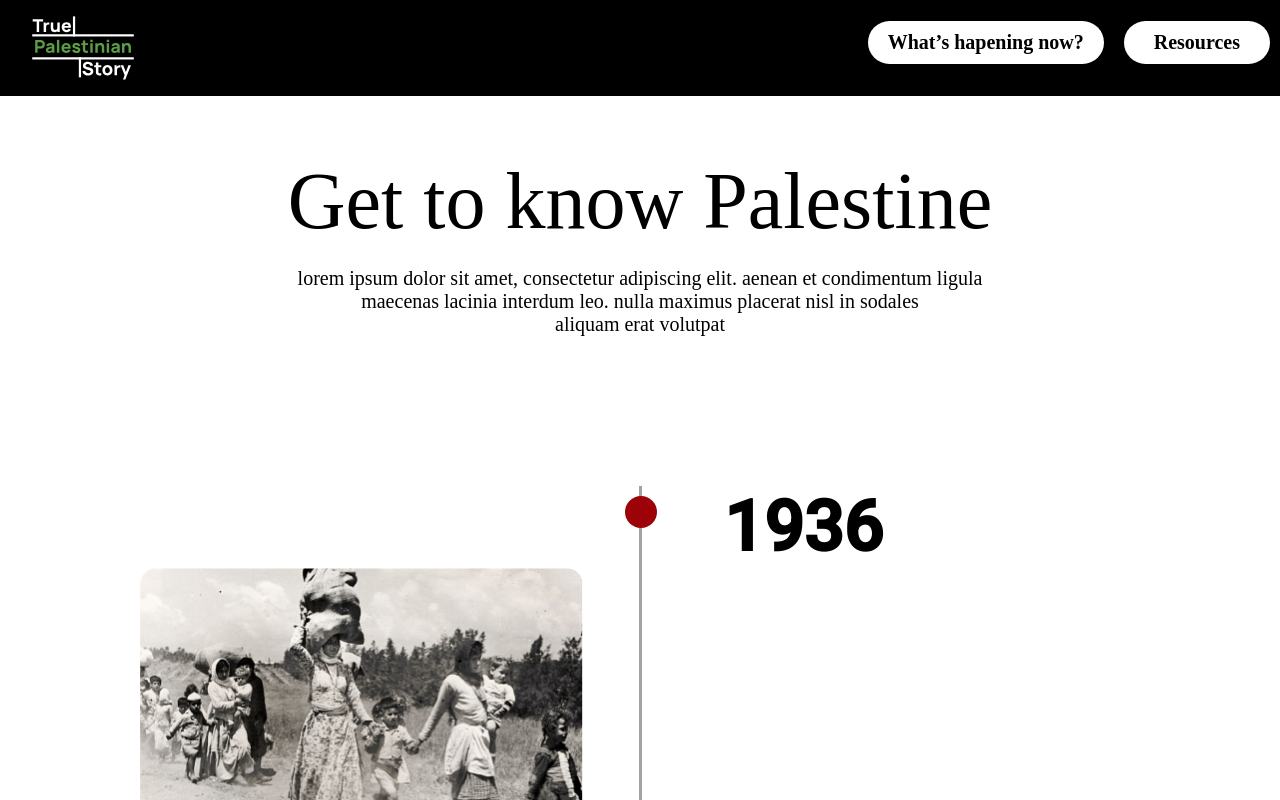
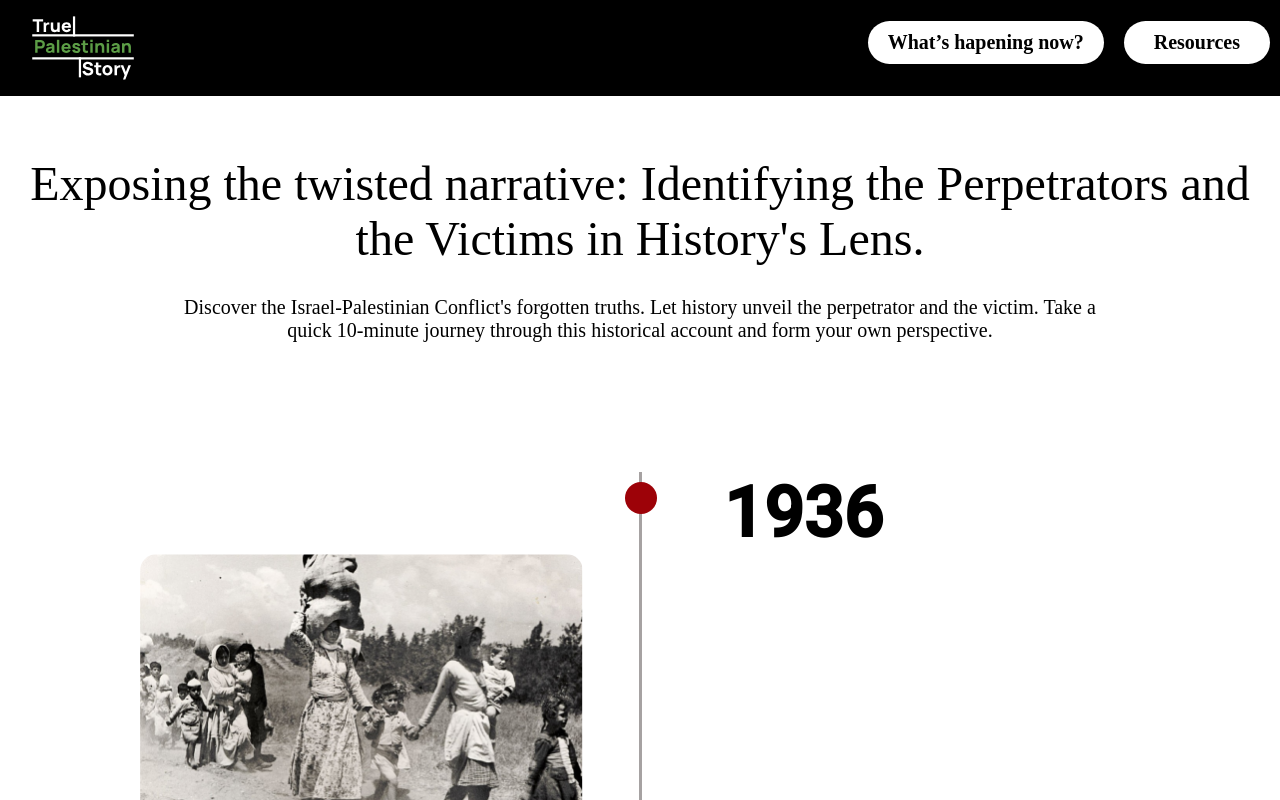
Before and after one commit to AbduallahBarmu/HackForGaza, an Angular app: page /home in a window 1280 px wide. Shown: the top 800 px of the page. Built offline with nearby package versions, Linux system fonts and the light colour scheme.

Commit message:
add title and description

```diff
--- a/src/app/home/hero/hero.component.css
+++ b/src/app/home/hero/hero.component.css
@@ -4,7 +4,6 @@
   justify-content: center;
   align-items: center;
   margin: 60px 0px 30px 0px;
-  /* border: solid 1px #000; */
   border-radius: 7px;
   padding: 0;
 }
@@ -13,13 +12,16 @@
   color: #000;
   text-align: center;
   font-family: Gothic;
-  font-size: 5rem;
+  font-size: 3rem;
   font-style: normal;
   font-weight: 400;
   line-height: normal;
 }
 
 .desc {
+  width: 75%;
+  margin: 0 auto;
+  margin-top: 30px;
   color: #000;
   text-align: center;
   font-family: Montserrat;
@@ -27,5 +29,4 @@
   font-style: normal;
   font-weight: 400;
   line-height: normal;
-  text-transform: lowercase;
 }
--- a/src/app/home/hero/hero.component.html
+++ b/src/app/home/hero/hero.component.html
@@ -1,15 +1,14 @@
-
 <section class="hero">
   <div>
     <header class="header">
-            Get to know Palestine
+      Exposing the twisted narrative: Identifying the Perpetrators and the
+      Victims in History's Lens.
     </header>
   </div>
-    <div>
+
   <p class="desc">
-            Lorem ipsum dolor sit amet, consectetur adipiscing elit. Aenean et condimentum ligula
-            <br> Maecenas lacinia interdum leo. Nulla maximus placerat nisl in sodales
-            <br> Aliquam erat volutpat
+    Discover the Israel-Palestinian Conflict's forgotten truths. Let history
+    unveil the perpetrator and the victim. Take a quick 10-minute journey
+    through this historical account and form your own perspective.
   </p>
-    </div>
 </section>
--- a/src/assets/data.json
+++ b/src/assets/data.json
@@ -3,6 +3,8 @@
     "id": 1,
     "img": "../../../assets/frame1.png",
     "date_year": 1936,
+    "title": "The Arab Revolt begins opposing Jewish immigration",
+    "description":"Palestinian Arabs rebelled against British Mandate rule and Jewish immigration, seeking self-determination and an end to Jewish land purchases. British authorities imposed martial law to quell the unrest.",
     "events": [
       {
         "month": "JANUARY",
```
Lines whose indentation alone changed are shown as unchanged.
